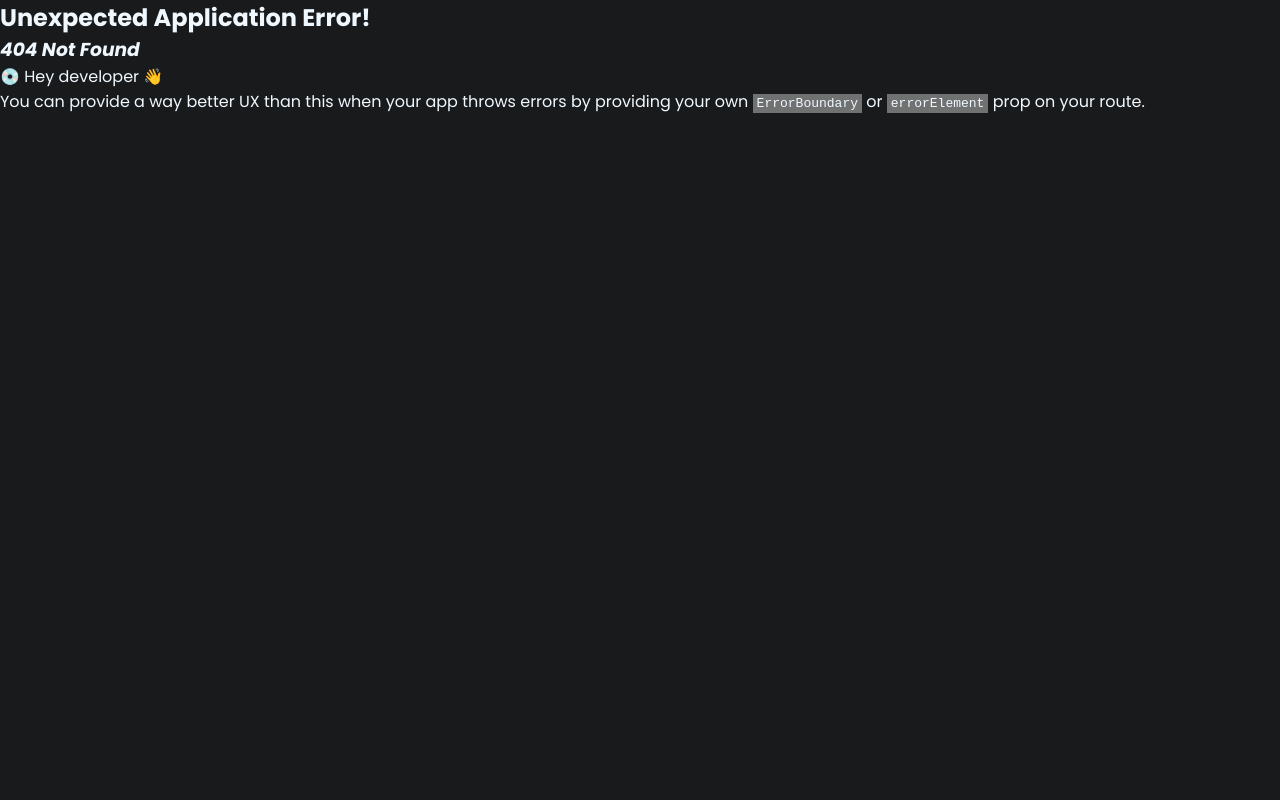
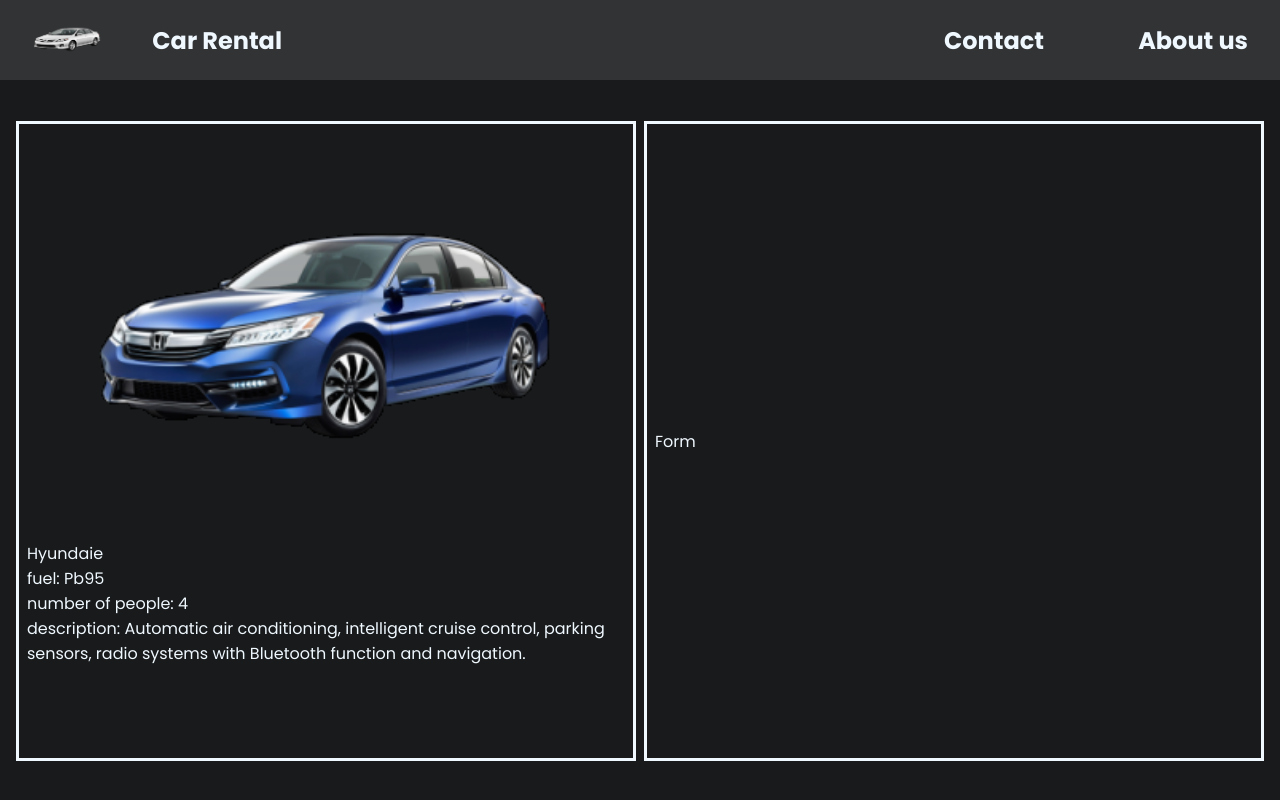
Before and after one commit to ajarek/react-72-vite-Car-Rental, a React (Vite) app: page /home-edit/1 in a window 1280 px wide. Before the commit this address had no page. Built offline with nearby package versions, Linux system fonts and the light colour scheme.

Commit message:
added homeLoader &HomeEdit

```diff
--- a/src/App.jsx
+++ b/src/App.jsx
@@ -1,20 +1,35 @@
 import ReactDOM from 'react-dom/client'
 import { createBrowserRouter, RouterProvider } from 'react-router-dom'
-import Home from './pages/Home/Home'
+import Home, { homeLoader } from './pages/Home/Home'
 import Contact from './pages/Contact/Contact'
 import About from './pages/About/About'
+import HomeEdit from './pages/HomeEdit/HomeEdit'
+import Error from './pages/Error/Error'
 import Main from './layouts/Main/Main'
 const router = createBrowserRouter([
   {
     path: '/',
     element: <Main />,
-
+    errorElement: <Error />,
 
     children: [
       {
         index: true,
+        loader: homeLoader,
         element: <Home />,
-
+        errorElement: <Error />,
+      },
+      {
+        path: 'home-edit',
+        errorElement: <Error />,
+        children: [
+          {
+            path: ':id',
+            // action: noteEditAction,
+            element: <HomeEdit />,
+            errorElement: <Error />,
+          },
+        ],
       },
       {
         path: '/contact',
@@ -23,17 +38,15 @@ const router = createBrowserRouter([
       {
         path: '/about',
         element: <About />,
-      }
-
+      },
     ],
   },
-
 ])
 
 function App() {
   return (
     <div className='App'>
-        <RouterProvider router={router} />
+      <RouterProvider router={router} />
     </div>
   )
 }
--- a/src/assets/cars.json
+++ b/src/assets/cars.json
@@ -2,74 +2,74 @@
 {
 "id": "1",
 "name":" Hyundaie",
-"src": "./images/car-1.png",
+"src": "/images/car-1.png",
 "fuel":"Pb95",
 "people":"4",
-"description":"automatyczna klimatyzacja,inteligentny tempomat,czujniki parkowania,systemy radio z funkcją Bluetooth i nawigacją."
+"description":"Automatic air conditioning, intelligent cruise control, parking sensors, radio systems with Bluetooth function and navigation."
 },
 {
   "id": "2",
   "name":"Toyota",
-  "src": "./images/car-2.png",
+  "src": "/images/car-2.png",
   "fuel":"Pb95",
   "people":"4",
-  "description":"automatyczna klimatyzacja,inteligentny tempomat,czujniki parkowania,systemy radio z funkcją Bluetooth i nawigacją."
+  "description":"Automatic air conditioning, intelligent cruise control, parking sensors, radio systems with Bluetooth function and navigation."
   },
   {
     "id": "3",
     "name":"Audi",
-    "src": "./images/car-3.png",
+    "src": "/images/car-3.png",
     "fuel":"LPG",
     "people":"4",
-    "description":"automatyczna klimatyzacja,inteligentny tempomat,czujniki parkowania,systemy radio z funkcją Bluetooth i nawigacją."
+    "description":"Automatic air conditioning, intelligent cruise control, parking sensors, radio systems with Bluetooth function and navigation."
     },
     {
       "id": "4",
       "name":" Renault",
-      "src": "./images/car-4.png",
+      "src": "/images/car-4.png",
       "fuel":"Pb95",
       "people":"4",
-      "description":"automatyczna klimatyzacja,inteligentny tempomat,czujniki parkowania,systemy radio z funkcją Bluetooth i nawigacją."
+      "description":"Automatic air conditioning, intelligent cruise control, parking sensors, radio systems with Bluetooth function and navigation."
       },
       {
         "id": "5",
         "name":"Mercedes",
-        "src": "./images/car-5.png",
+        "src": "/images/car-5.png",
         "fuel":"ON",
         "people":"6",
-        "description":"automatyczna klimatyzacja,inteligentny tempomat,czujniki parkowania,systemy radio z funkcją Bluetooth i nawigacją."
+        "description":"Automatic air conditioning, intelligent cruise control, parking sensors, radio systems with Bluetooth function and navigation."
         },
         {
           "id": "6",
           "name":"Audi",
-          "src": "./images/car-6.png",
+          "src": "/images/car-6.png",
           "fuel":"Pb95",
           "people":"2",
-          "description":"automatyczna klimatyzacja,inteligentny tempomat,czujniki parkowania,systemy radio z funkcją Bluetooth i nawigacją."
+          "description":"Automatic air conditioning, intelligent cruise control, parking sensors, radio systems with Bluetooth function and navigation."
           },
           {
             "id": "7",
             "name":"BMW",
-            "src": "./images/car-7.png",
+            "src": "/images/car-7.png",
             "fuel":"Pb95",
             "people":"4",
-            "description":"automatyczna klimatyzacja,inteligentny tempomat,czujniki parkowania,systemy radio z funkcją Bluetooth i nawigacją."
+            "description":"Automatic air conditioning, intelligent cruise control, parking sensors, radio systems with Bluetooth function and navigation."
             },
             {
               "id": "8",
               "name":" Hyundaie",
-              "src": "./images/car-8.png",
+              "src": "/images/car-8.png",
               "fuel":"EE",
               "people":"4",
-              "description":"automatyczna klimatyzacja,inteligentny tempomat,czujniki parkowania,systemy radio z funkcją Bluetooth i nawigacją."
+              "description":"Automatic air conditioning, intelligent cruise control, parking sensors, radio systems with Bluetooth function and navigation."
               },
               {
                 "id": "9",
                 "name":"Toyota",
-                "src": "./images/car-9.png",
+                "src": "/images/car-9.png",
                 "fuel":"Pb95",
                 "people":"4",
-                "description":"automatyczna klimatyzacja,inteligentny tempomat,czujniki parkowania,systemy radio z funkcją Bluetooth i nawigacją."
+                "description":"Automatic air conditioning, intelligent cruise control, parking sensors, radio systems with Bluetooth function and navigation."
                 }
 
 
--- a/src/components/List/List.jsx
+++ b/src/components/List/List.jsx
@@ -1,10 +1,10 @@
 import React from 'react'
 import './List.css'
-const List = ({ array }) => {
+const List = ({ array,handleEdit }) => {
   return (
     <div className='list'>
         {array.map((item, index) => {
-          return <div className='card' key={index}>
+          return <div className='card' key={index}  onClick={(e) => handleEdit(e, item.id)}>
             <div className="name">{item.name}</div>
            <div className="img"> <img src={item.src} alt="" /></div>
            <div className="info-wrapper">
--- a/src/components/Nav/Nav.jsx
+++ b/src/components/Nav/Nav.jsx
@@ -1,5 +1,5 @@
 import React, { useState } from 'react'
-
+import logo from '/images/car-9.png'
 import Hamburger from 'hamburger-react'
 import { Link } from 'react-router-dom'
 import './Nav.css'
@@ -15,7 +15,7 @@ const Nav = () => {
         >
           <div className='title'>
             <img
-              src='./images/car-9.png'
+              src={logo}
               alt=''
               width={70}
             />
--- /dev/null
+++ b/src/pages/Error/Error.css
@@ -0,0 +1,44 @@
+.error {
+  place-self: center;
+  display: grid;
+  place-items: center;
+  place-content: center;
+  gap: 1rem;
+  text-align: center;
+}
+.error div {
+  display: grid;
+  grid-template-columns: 1fr 1fr;
+  place-items: center;
+  gap: 1rem;
+  width: 100%;
+}
+.btn {
+  background-color: #edf6f8;
+  color: #dc3545;
+  padding: 0.5rem 1rem;
+  border: 5px double #dc3545;
+  font-size: 1rem;
+  text-decoration: none;
+  display: flex;
+  align-items: center;
+  border-radius: 5px;
+  max-width: fit-content;
+  cursor: pointer;
+  transition: all 0.3s ease-in-out;
+}
+.btn:hover {
+  background-color: #dc3545;
+  color: #edf6f8;
+  border: 5px double #edf6f8;
+}
+.btn-dark {
+  color: #edf6f8;
+  border: 5px double #edf6f8;
+  background-color: black;
+}
+.btn-dark:hover {
+  color: black;
+  border: 5px double black;
+  background-color: #edf6f8;
+}
--- /dev/null
+++ b/src/pages/Error/Error.jsx
@@ -0,0 +1,30 @@
+import React from 'react'
+import { useRouteError, Link, useNavigate } from 'react-router-dom'
+import './Error.css'
+
+const Error = () => {
+  const error = useRouteError()
+  const navigate = useNavigate()
+  return (
+    <div className='error'>
+      <h1>Oh oh! We have a problem.</h1>
+      <p>{error.message || error.statusText}</p>
+      <div>
+        <button
+          className='btn btn-dark'
+          onClick={() => navigate(-1)}
+        >
+          <span>Go Back</span>
+        </button>
+        <Link
+          to='/'
+          className='btn btn-dark'
+        >
+          <span>Go Home</span>
+        </Link>
+      </div>
+    </div>
+  )
+}
+
+export default Error
--- a/src/pages/Home/Home.jsx
+++ b/src/pages/Home/Home.jsx
@@ -1,14 +1,36 @@
 import React from 'react'
+import { useLoaderData, useNavigate } from 'react-router-dom'
 import './Home.css'
 import List from '../../components/List/List'
 import cars from '../../assets/cars.json'
+
+export const homeLoader = () => {
+  const data = cars || []
+  return data
+}
+
 const Home = () => {
-  console.log(cars);
+  const navigate = useNavigate()
+
+  const data = useLoaderData()
+
+  const handleEdit = (e, id) => {
+    navigate(`/home-edit/${id}/`)
+  }
+
   return (
     <div className='home'>
-      <p>All the cars we offer meet the highest standards, both visually and technically, but it is the segment of comfortable cars that will satisfy the expectations of even the most demanding drivers. The innovations used in such cars make every trip a real experience.</p>
+      <p>
+        All the cars we offer meet the highest standards, both visually and
+        technically, but it is the segment of comfortable cars that will satisfy
+        the expectations of even the most demanding drivers. The innovations
+        used in such cars make every trip a real experience.
+      </p>
       <h2>Choose a car: </h2>
-      <List array={cars}/>
+      <List
+        array={data}
+        handleEdit={handleEdit}
+      />
     </div>
   )
 }
--- /dev/null
+++ b/src/pages/HomeEdit/HomeEdit.css
@@ -0,0 +1,23 @@
+.home-edit{
+  margin-top: 10vh;
+  padding: 1rem;
+  display: grid;
+  grid-template-columns: repeat(2,1fr);
+  gap: 0.5rem;
+}
+.car,.form{
+  border: solid;
+  min-height: 80vh;
+  display: flex;
+  flex-direction: column;
+  justify-content: space-evenly;
+  padding: 0.5rem;
+}
+.car .img{
+ width: 100%;
+ display: flex;
+ justify-content: center;
+}
+.car .img img{
+ width: 80%;
+}
--- /dev/null
+++ b/src/pages/HomeEdit/HomeEdit.jsx
@@ -0,0 +1,31 @@
+import React from 'react'
+import { redirect, useParams, useLoaderData } from 'react-router-dom'
+import { homeLoader } from '../../pages/Home/Home'
+import './HomeEdit.css'
+
+const HomeEdit = () => {
+  let { id } = useParams()
+  const car = homeLoader().find((el) => el.id === id)
+  return (
+    <div className='home-edit'>
+      <div className='car'>
+        <div className='img'>
+          <img
+            src={car.src}
+            alt={car.name}
+          />
+        </div>
+
+        <div className='info-wrapper'>
+          <div className='name'>{car.name}</div>
+          <div className='fuel'>fuel: {car.fuel}</div>
+          <div className='people'>number of people: {car.people}</div>
+          <div className='description'>description: {car.description}</div>
+        </div>
+      </div>
+      <div className='form'>Form</div>
+    </div>
+  )
+}
+
+export default HomeEdit
```
